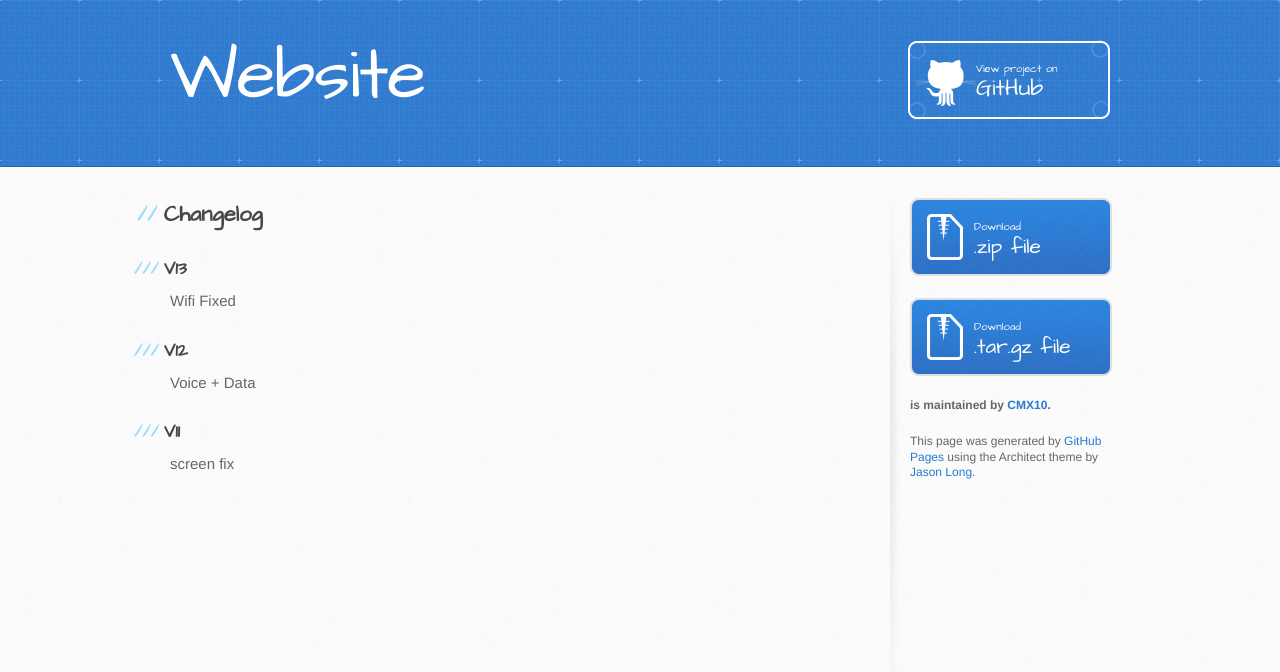
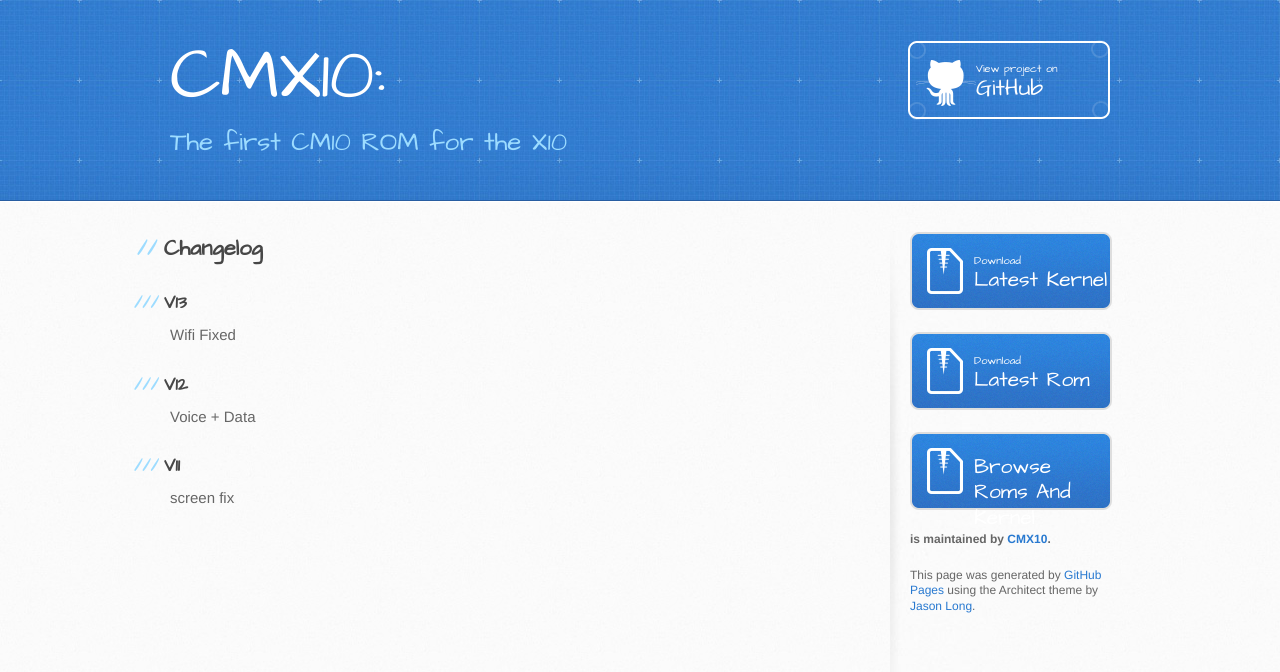
Before and after one commit to CMX10/website, a plain HTML site: page index.html in a window 1280 px wide. Drawn offline with Linux system fonts and the light colour scheme.

Commit message:
Update default template

```diff
--- a/index.html
+++ b/index.html
@@ -19,9 +19,9 @@
   <body>
     <header>
       <div class="inner">
-        <h1>Website</h1>
-        <h2></h2>
-        <a href="https://github.com/CMX10/website" class="button"><small>View project on</small>GitHub</a>
+        <h1>CMX10:</h1>
+        <h2>The first CM10 ROM for the X10</h2>
+        <a href="https://github.com/CMX10/" class="button"><small>View project on</small>GitHub</a>
       </div>
     </header>
 
@@ -44,15 +44,17 @@
         </section>
 
         <aside id="sidebar">
-          <a href="https://github.com/CMX10/website/zipball/master" class="button">
+          <a href="http://content.wuala.com/contents/CMX10/Android/CM10-Kernel/X10_4.1.X_CMX10_bootmanager_v12-triple.ftf?dl=1&id=31,2052333,11-53,2052333,18" class="button">
             <small>Download</small>
-            .zip file
+            Latest Kernel
           </a>
-          <a href="https://github.com/CMX10/website/tarball/master" class="button">
+          <a href="http://content.wuala.com/contents/CMX10/Android/CM10-ROM/cm10-v1.zip?id=31,2052333,11-54,2052333,18" class="button">
             <small>Download</small>
-            .tar.gz file
+            Latest Rom
           </a>
-
+		  <a href="http://content.wuala.com/contes/CMX10/Android/" class="button">
+			Browse Roms And Kernel
+		  </a>
           <p class="repo-owner"><a href="https://github.com/CMX10/website"></a> is maintained by <a href="https://github.com/CMX10">CMX10</a>.</p>
 
           <p>This page was generated by <a href="pages.github.com">GitHub Pages</a> using the Architect theme by <a href="http://twitter.com/jasonlong">Jason Long</a>.</p>
```
